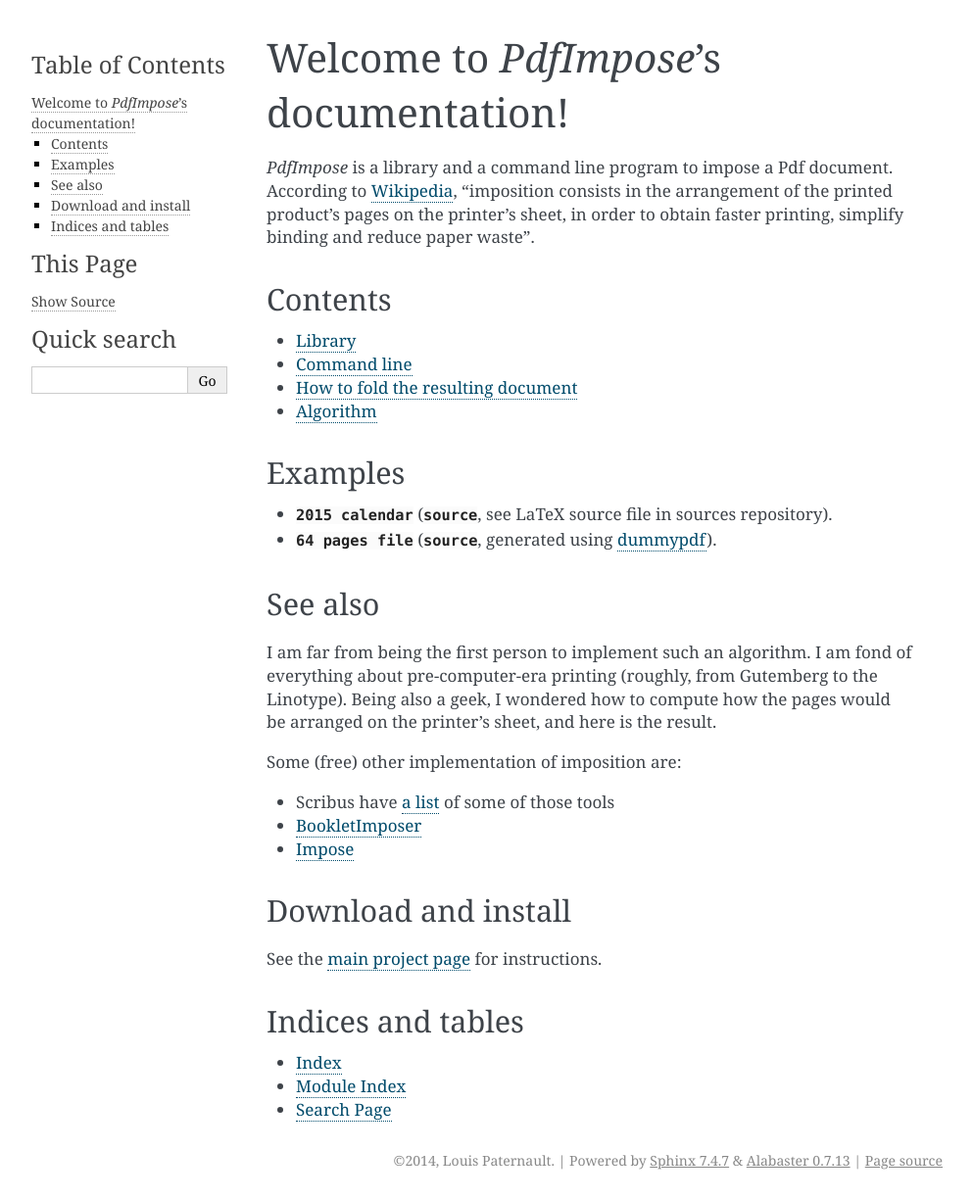
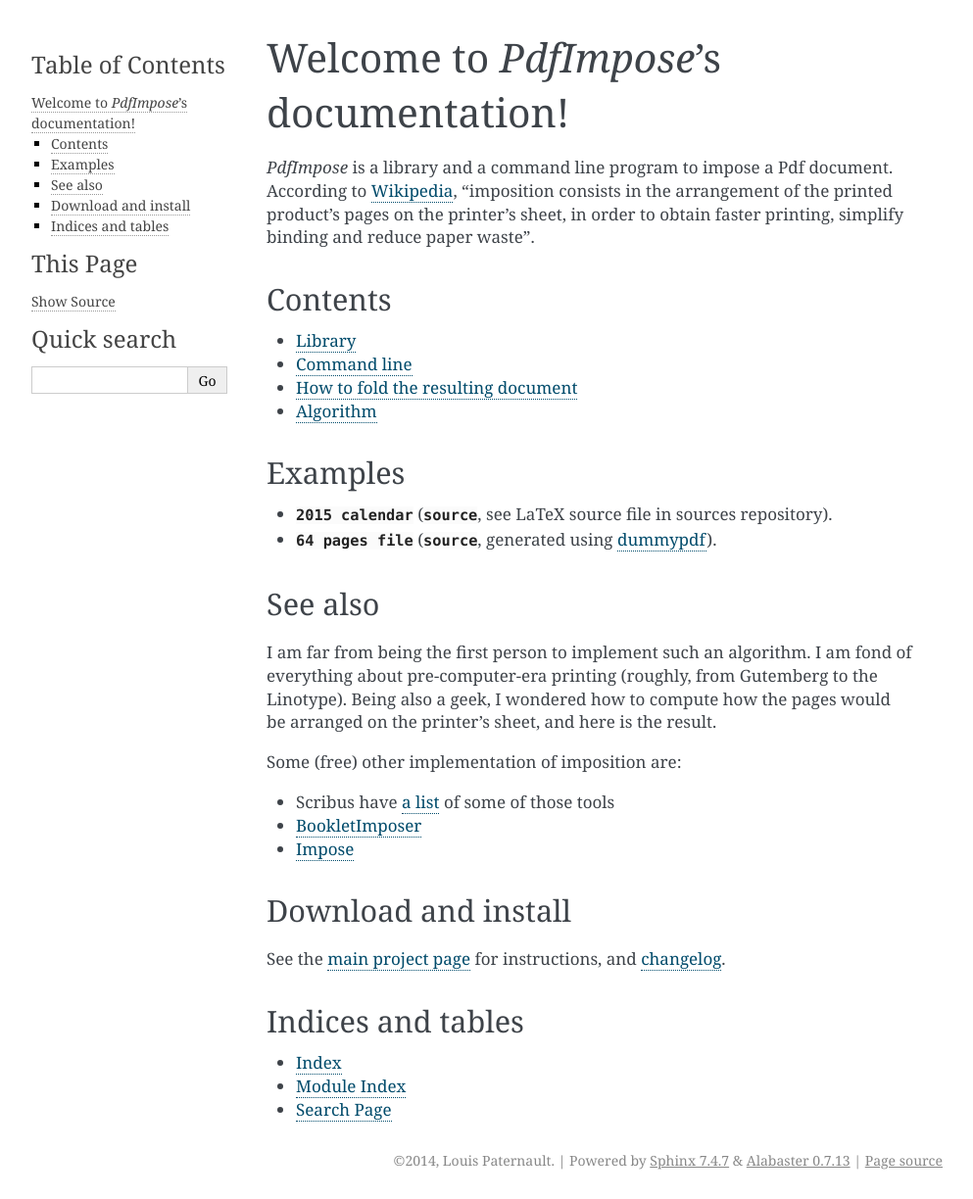
Before and after one commit to favilo/pdfimpose, a Sphinx documentation site: the page built from doc/index.rst, in a window 1280 px wide. Shown: the whole page at 98% size, without its empty margins (148-1141 px from the left). Built offline with Sphinx 7.4.7, drawn with Linux system fonts in a browser that asks for light colours.

Commit message:
[doc] Added links to changelog

```diff
--- a/README.rst
+++ b/README.rst
@@ -13,6 +13,12 @@
 
 * `2015 calendar <http://pdfimpose.readthedocs.org/en/latest/_downloads/calendar2015-impose.pdf>`_ (`source <http://pdfimpose.readthedocs.org/en/latest/_downloads/calendar2015.pdf>`__, see LaTeX source file in sources repository).
 * `64 pages file <http://pdfimpose.readthedocs.org/en/latest/_downloads/dummy64-impose.pdf>`_ (`source <http://pdfimpose.readthedocs.org/en/latest/_downloads/dummy64.pdf>`__, generated using `dummypdf <http://git.framasoft.org/spalax/dummypdf>`_).
+
+What's new?
+-----------
+
+See `changelog
+<https://git.framasoft.org/spalax/pdfimpose/blob/master/CHANGELOG>`_.
 
 Download and install
 --------------------
--- a/doc/index.rst
+++ b/doc/index.rst
@@ -44,7 +44,8 @@
 --------------------
 
 See the `main project page <http://git.framasoft.org/spalax/pdfimpose>`_ for
-instructions.
+instructions, and `changelog
+<https://git.framasoft.org/spalax/pdfimpose/blob/master/CHANGELOG>`_.
 
 Indices and tables
 ------------------
```
